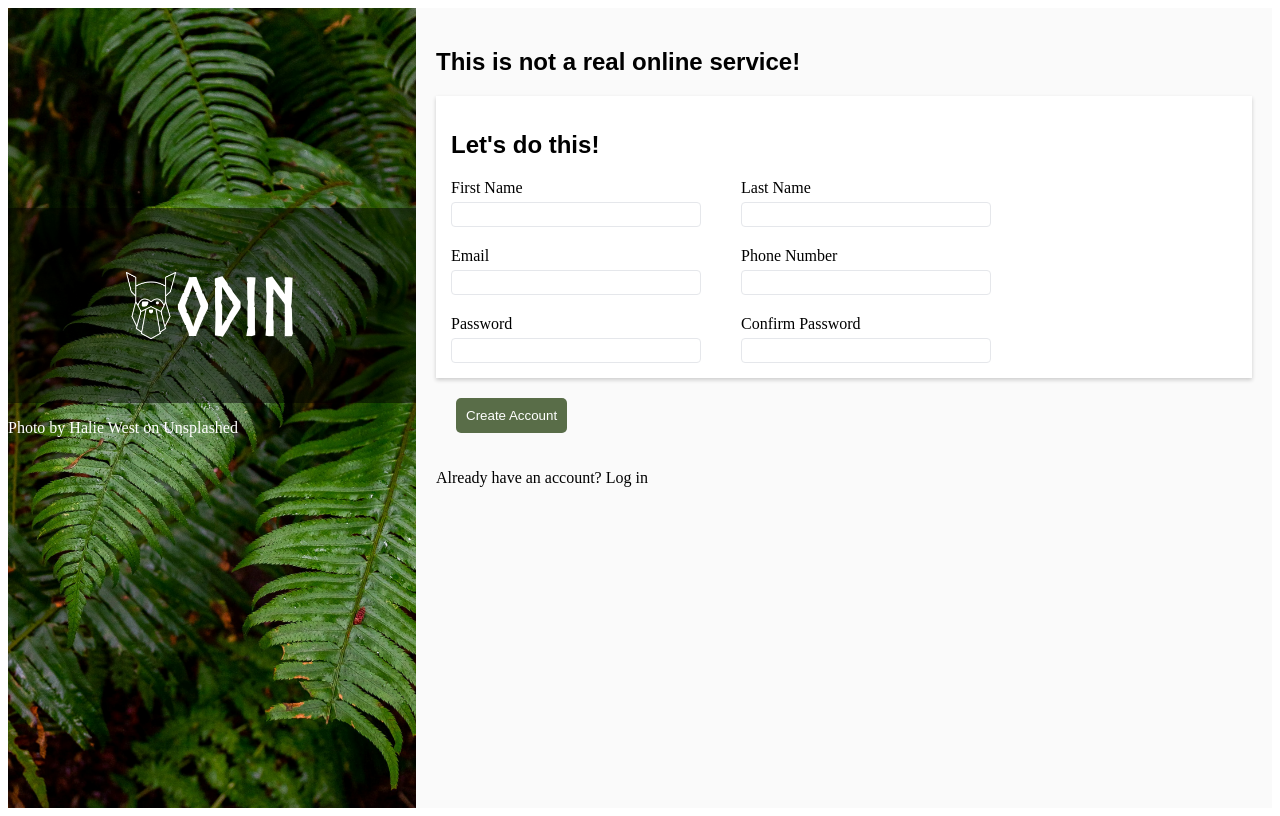
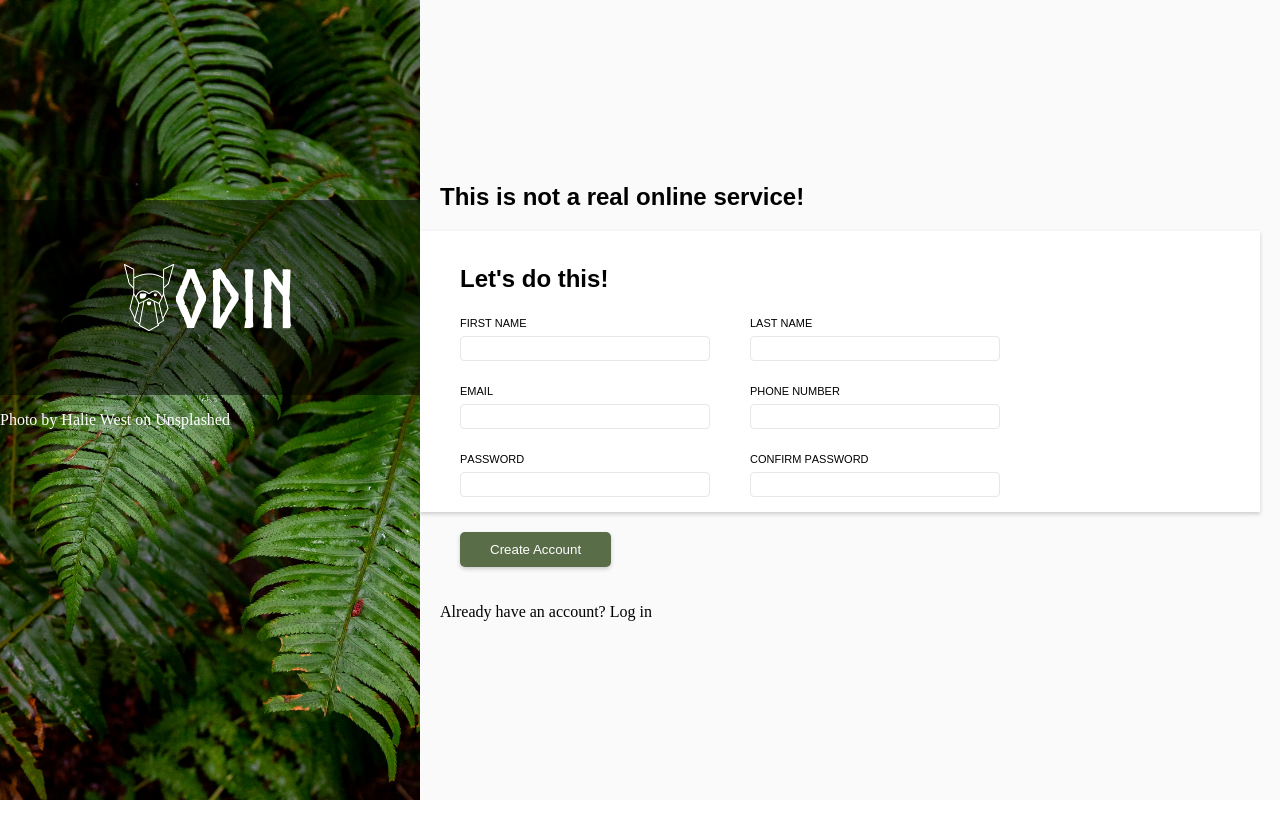
Before and after one commit to kelly-guo/sign-up-form, a plain HTML site: page index.html in a window 1280 px wide. Drawn offline with Linux system fonts and the light colour scheme.

Commit message:
edited padding, button, made into flex

```diff
--- a/styles.css
+++ b/styles.css
@@ -1,4 +1,9 @@
 
+html, body {
+  margin: 0;
+  padding: 0;
+  height: 100%;
+}
 
 @font-face {
   font-family: 'Norsebold';
@@ -33,9 +38,12 @@
 }
 
 .form-side {
-    padding: 20px;
     flex: 2;
     background-color: rgb(250, 250, 250);
+    display: flex;
+    flex-direction: column;
+    justify-content: center;
+    padding-left: 20px;
 }
 
 .form-fields {
@@ -49,7 +57,10 @@
 .form-area {
     background-color: white;
     box-shadow: 0px 2px 4px rgba(20,20,20,0.2);
-    padding: 15px;
+    margin-left: -20px;
+    margin-right: -20px;
+    padding: 15px 40px;
+    width: 100%;
 }
 
 .input-field {
@@ -60,6 +71,8 @@
 
 .input-field label {
     margin-bottom: 5px;
+    font-family:Arial, Helvetica, sans-serif;
+    font-variant-caps: all-small-caps;
 }
 
 
@@ -87,9 +100,13 @@ h2 {
     background-color: #596D48;
     color: white;
     border-radius: 5px;
-    padding: 10px;
+    padding-top: 10px;
+    padding-bottom: 10px;
+    padding-left: 30px;
+    padding-right: 30px;
     border: none;
     margin: 20px;
+    box-shadow: 0px 2px 4px rgba(20,20,20,0.2);
 
 }
 
@@ -103,6 +120,7 @@ h2 {
     padding: 5px;
     border: 1px solid #E5E7EB;
     border-radius: 4px;
+    outline: none;
 }
 
 input:user-invalid {
@@ -110,6 +128,6 @@ input:user-invalid {
 }
 
 input:focus {
-    border: 2px solid rgb(25, 25, 255);
+    border: 2px solid rgb(108, 108, 213);
     box-shadow: 0 0 4px rgba(20,20,20,0.3)
 }
```
